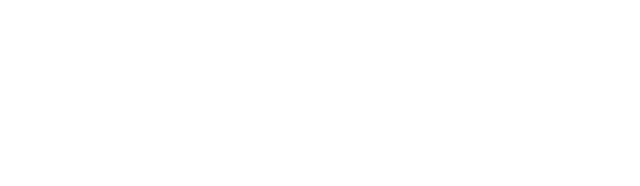
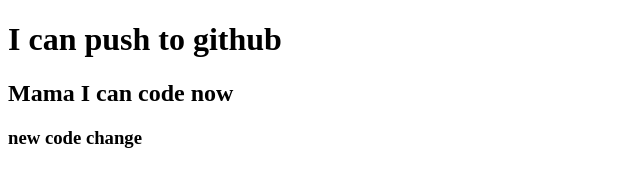
Before and after one commit to MirzaAyon/my-second-repo, a plain HTML site: page index.html in a window 1280 px wide. Shown: the whole page, without its empty margins (0-640 px from the left). Drawn offline with Linux system fonts and the light colour scheme.

Commit message:
added header

```diff
--- a/index.html
+++ b/index.html
@@ -7,6 +7,8 @@
     <title>My second Gittu Repo</title>
 </head>
 <body>
-
+    <h1>I can push to github</h1>
+    <h2>Mama I can code now</h2>
+    <h3>new code change</h3>
 </body>
 </html>
```
